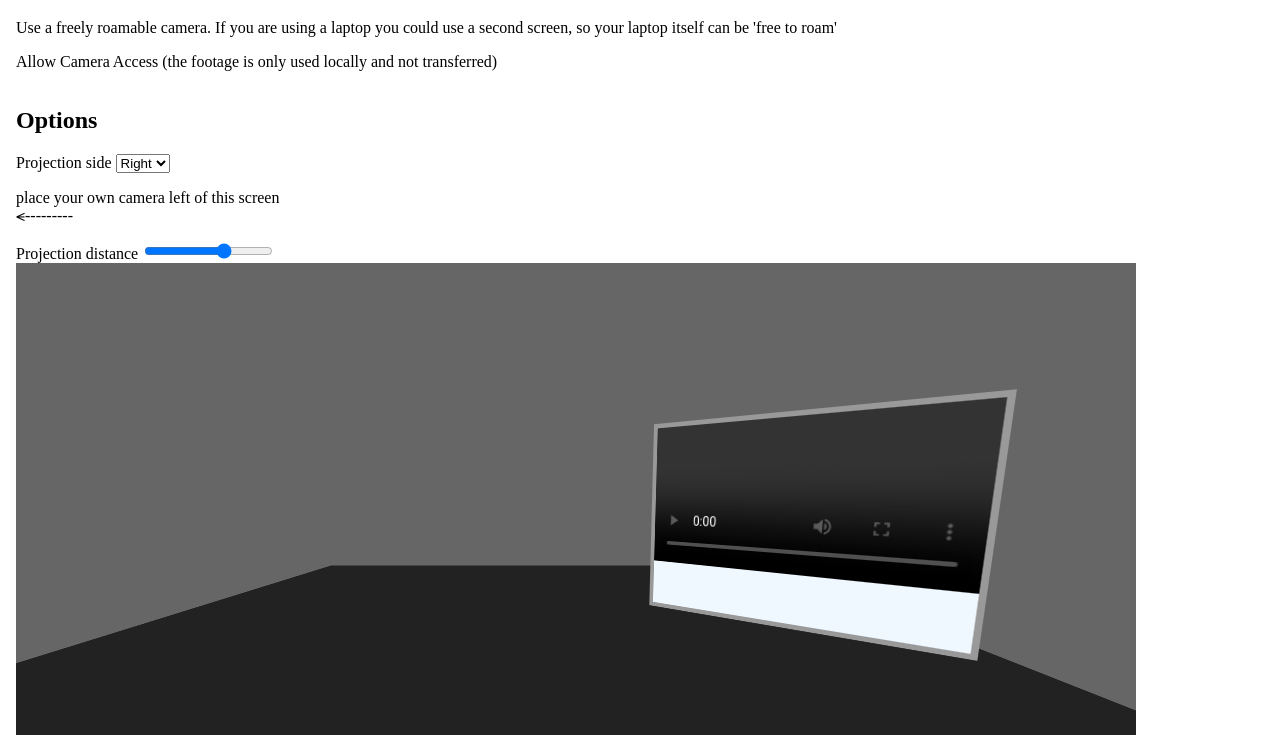
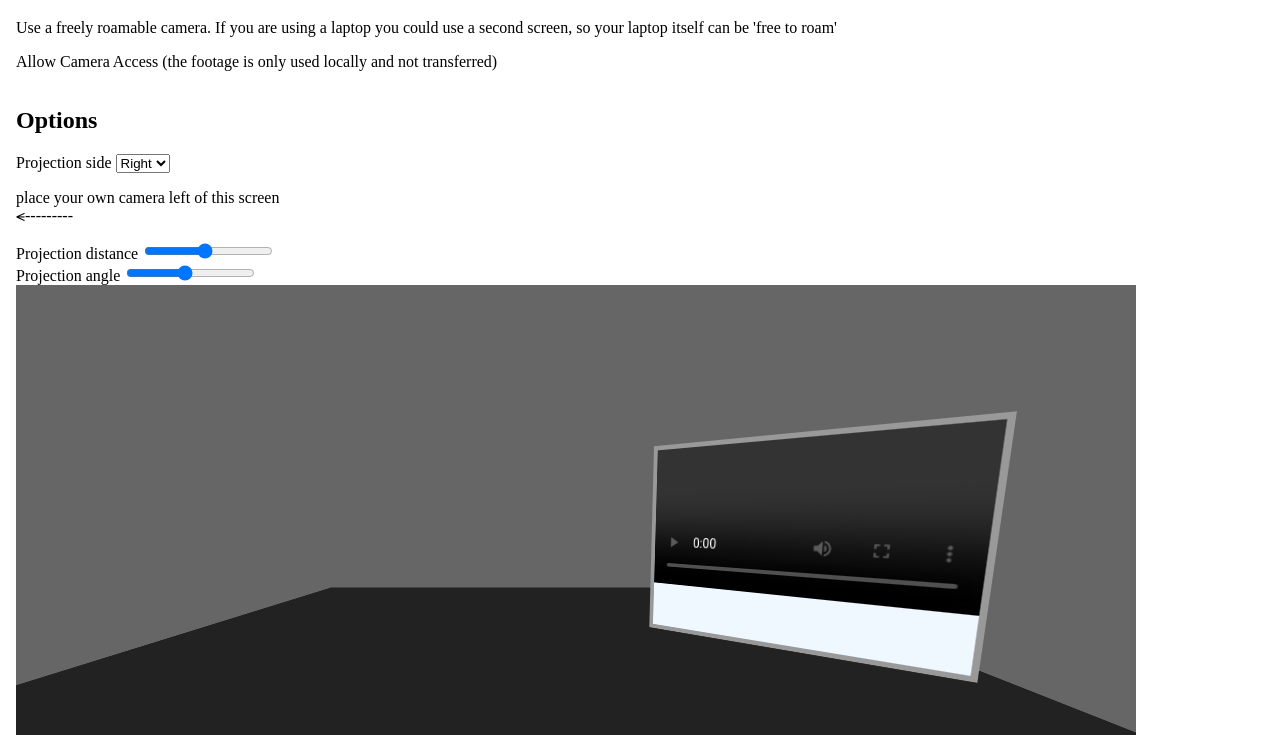
Before and after one commit to H3rby7/hybrid-improv, a plain HTML site: page index.html in a window 1280 px wide. Shown: the part 77-812 px from the top of the page. Drawn offline with Linux system fonts and the light colour scheme.

Commit message:
controllable projection angle

```diff
--- a/3d.css
+++ b/3d.css
@@ -4,7 +4,7 @@ body {
 }
 
 #three-d {
-  position: static;
+  position: relative;
   width: 1120px;
   height: 630px;
   background-color: #666;
--- a/index.html
+++ b/index.html
@@ -26,7 +26,11 @@
       </div>
       <div class="option">
         <label for="prjDist">Projection distance</label>
-        <input id="prjDist" type="range" value="210" min="0" max="330" step="30">
+        <input id="prjDist" type="range" value="210" min="0" max="450" step="30">
+      </div>
+      <div class="option">
+        <label for="prjDeg">Projection angle</label>
+        <input id="prjDeg" type="range" value="40" min="0" max="90" step="2">
       </div>
     </div>
     <div id="three-d">
--- a/layout.css
+++ b/layout.css
@@ -10,7 +10,7 @@ body {
 }
 
 #controls {
-  width: 300px;
+  width: 400px;
   float: left;
 }
 
--- a/options.js
+++ b/options.js
@@ -1,11 +1,15 @@
 (function() {
   const prj = document.querySelector("#projection");
+  let prjSide = 'right';
+
   function changeProjectionSide(val) {
     prj.classList.remove("left", "right");
+    prjSide = val;
     prj.classList.add(val);
+    changeProjectionAngle(document.querySelector("#prjDeg").value);
 
     const hint = document.querySelector("#prjLocHint");
-    if (val === 'right') {
+    if (isRight()) {
       hint.innerHTML = "place your own camera left of this screen<br>&smt;---------"
     } else {
       hint.innerHTML = "place your own camera right of this screen<br>---------&gt;"
@@ -23,4 +27,17 @@
     prj.style.top = val + "px";
   }
   changeProjectionDistance(document.querySelector("#prjDist").value);
+
+  document.querySelector("#prjDeg").addEventListener('input', ({target: {value: val}}) => {
+    changeProjectionAngle(val);
+  })
+  function changeProjectionAngle(val) {
+    const orientation = isRight() ? "-" : ""
+    prj.style.transform = `rotateX(-90deg) rotateY(${orientation}${val}deg)`;
+  }
+  changeProjectionAngle(document.querySelector("#prjDeg").value);
+
+  function isRight() {
+    return prjSide === 'right';
+  }
 })()
```
